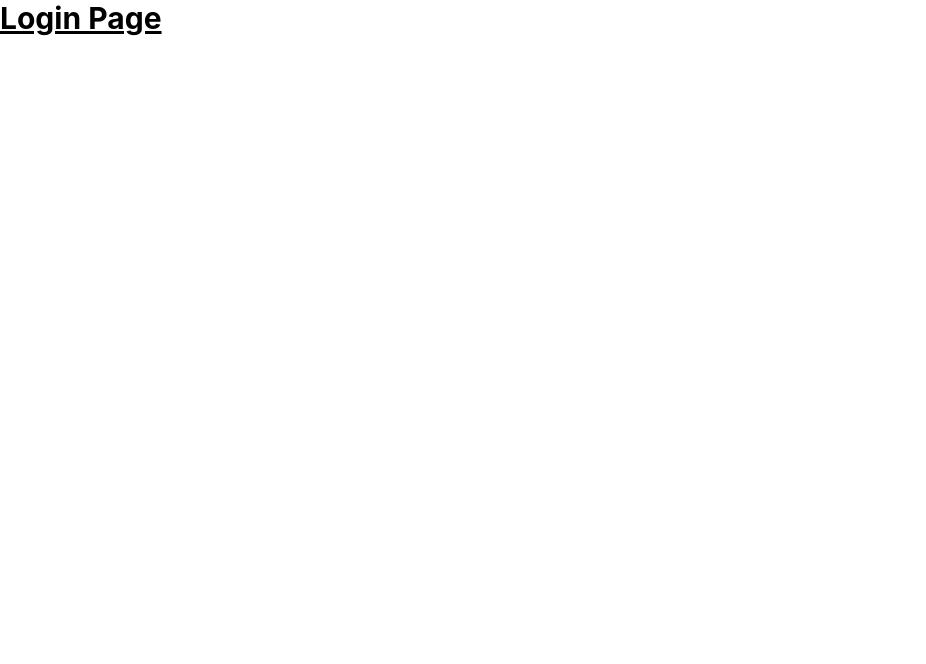
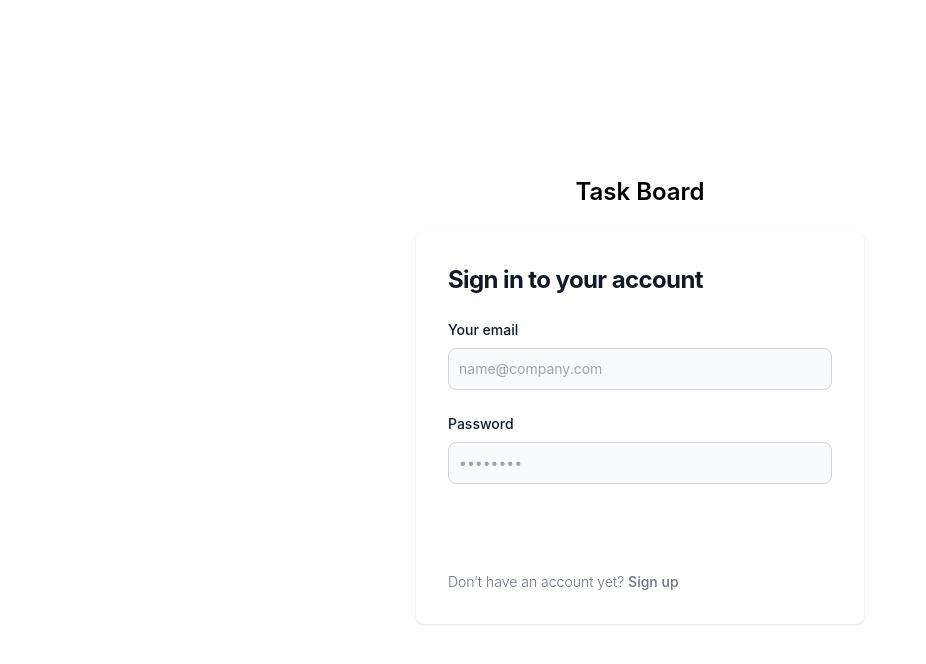
Before and after one commit to atiqahammed/TO-DO-Board, a React (Create React App) app in the folder to-do-board-ui/: page / in a window 1280 px wide. Shown: the top 664 px of the page, without its empty margins (0-926 px from the left). Built offline with nearby package versions, Linux system fonts and the light colour scheme.

Commit message:
indentation update

```diff
--- a/to-do-board-ui/src/components/Login.tsx
+++ b/to-do-board-ui/src/components/Login.tsx
@@ -1,5 +1,77 @@
+import React, { useState } from 'react'
+
 function Login() {
-    return <h1 className="text-3xl font-bold underline">Login Page</h1>
+
+    const [isLogin, setIsLogin] = useState(true);
+
+    return (
+        <React.Fragment>
+            <section className="bg-white-50 dark:bg-white-900">
+                <div className="flex flex-col items-center justify-center px-6 py-8 mx-auto md:h-screen lg:py-0">
+                    <a
+                        href="#"
+                        className="flex items-center mb-6 text-2xl font-semibold text-black-900 dark:text-black"
+                    >
+                        Task Board
+                    </a>
+                    <div className="w-full bg-white rounded-lg shadow dark:border md:mt-0 sm:max-w-md xl:p-0 dark:bg-gray-800 dark:border-gray-700">
+                        <div className="p-6 space-y-4 md:space-y-6 sm:p-8">
+                            <h1 className="text-xl font-bold leading-tight tracking-tight text-gray-900 md:text-2xl dark:text-white">
+                                {isLogin ? `Sign in to your account` : `Create a new account` }
+                            </h1>
+                            <form className="space-y-4 md:space-y-6" action="#">
+                                <div>
+                                    <label
+                                        htmlFor="email"
+                                        className="block mb-2 text-sm font-medium text-gray-900 dark:text-white"
+                                    >
+                                        Your email
+                                    </label>
+                                    <input
+                                        type="email"
+                                        name="email"
+                                        id="email"
+                                        className="bg-gray-50 border border-gray-300 text-gray-900 sm:text-sm rounded-lg focus:ring-primary-600 focus:border-primary-600 block w-full p-2.5 dark:bg-gray-700 dark:border-gray-600 dark:placeholder-gray-400 dark:text-white dark:focus:ring-blue-500 dark:focus:border-blue-500"
+                                        placeholder="name@company.com"
+                                    />
+                                </div>
+                                <div>
+                                    <label
+                                        htmlFor="password"
+                                        className="block mb-2 text-sm font-medium text-gray-900 dark:text-white"
+                                    >
+                                        Password
+                                    </label>
+                                    <input
+                                        type="password"
+                                        name="password"
+                                        id="password"
+                                        placeholder="••••••••"
+                                        className="bg-gray-50 border border-gray-300 text-gray-900 sm:text-sm rounded-lg focus:ring-primary-600 focus:border-primary-600 block w-full p-2.5 dark:bg-gray-700 dark:border-gray-600 dark:placeholder-gray-400 dark:text-white dark:focus:ring-blue-500 dark:focus:border-blue-500"
+                                    />
+                                </div>
+                                <button
+                                    type="submit"
+                                    className="w-full text-white bg-primary-600 hover:bg-primary-700 focus:ring-4 focus:outline-none focus:ring-primary-300 font-medium rounded-lg text-sm px-5 py-2.5 text-center dark:bg-primary-600 dark:hover:bg-primary-700 dark:focus:ring-primary-800"
+                                >
+                                    Sign in
+                                </button>
+                                <p className="text-sm font-light text-gray-500 dark:text-gray-400">
+                                    Don’t have an account yet?{' '}
+                                    <a
+                                        href="#"
+                                        className="font-medium text-primary-600 hover:underline dark:text-primary-500"
+                                    >
+                                        Sign up
+                                    </a>
+                                </p>
+                            </form>
+                        </div>
+                    </div>
+                </div>
+            </section>
+        </React.Fragment>
+    )
 }
 
 export default Login
--- a/to-do-board-ui/src/components/modals/NewCategoryModal.tsx
+++ b/to-do-board-ui/src/components/modals/NewCategoryModal.tsx
@@ -60,14 +60,14 @@ export default function NewCategoryModal() {
                                             {errors.name &&
                                                 errors.name.type ===
                                                     'required' && (
-                                                    <span className='text-red-500'>
+                                                    <span className="text-red-500">
                                                         This is required
                                                     </span>
                                                 )}
                                             {errors.name &&
                                                 errors.name.type ===
                                                     'maxLength' && (
-                                                    <span className='text-red-500'>
+                                                    <span className="text-red-500">
                                                         Max length exceeded
                                                     </span>
                                                 )}
```
